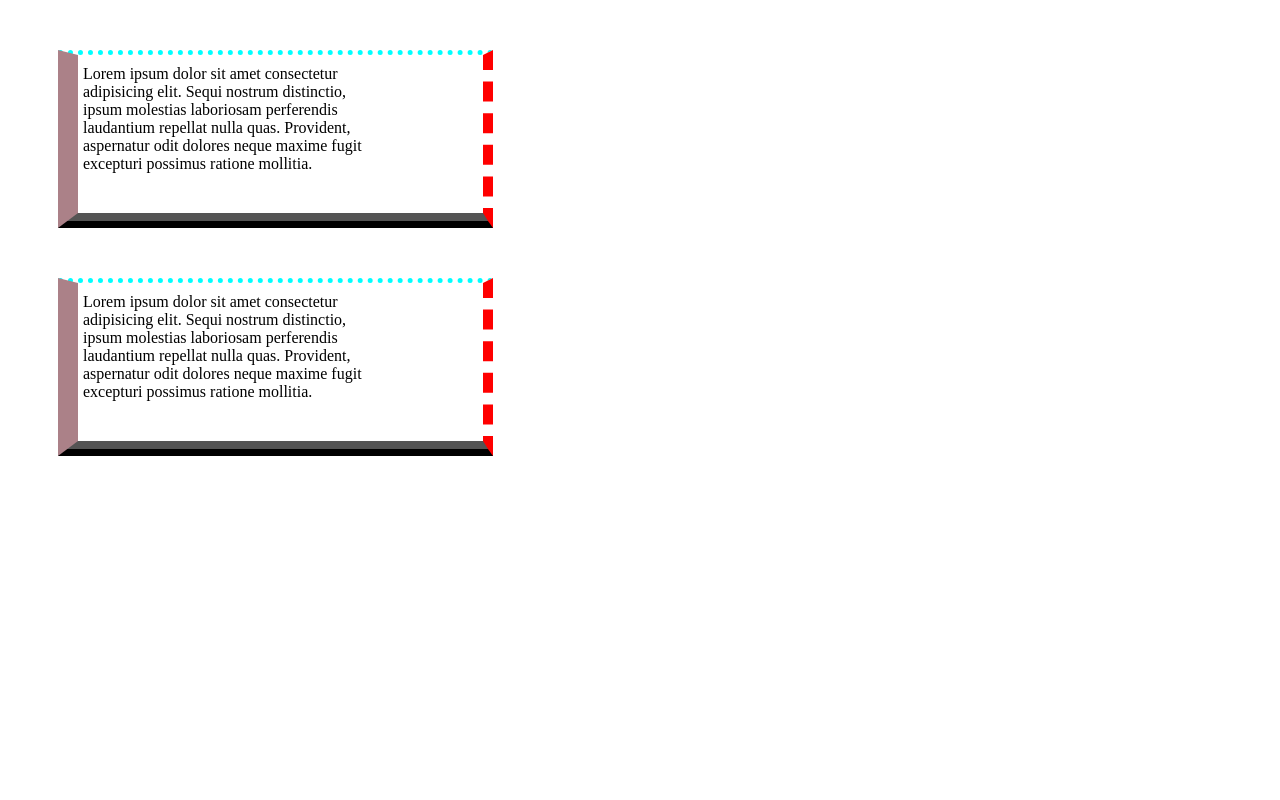
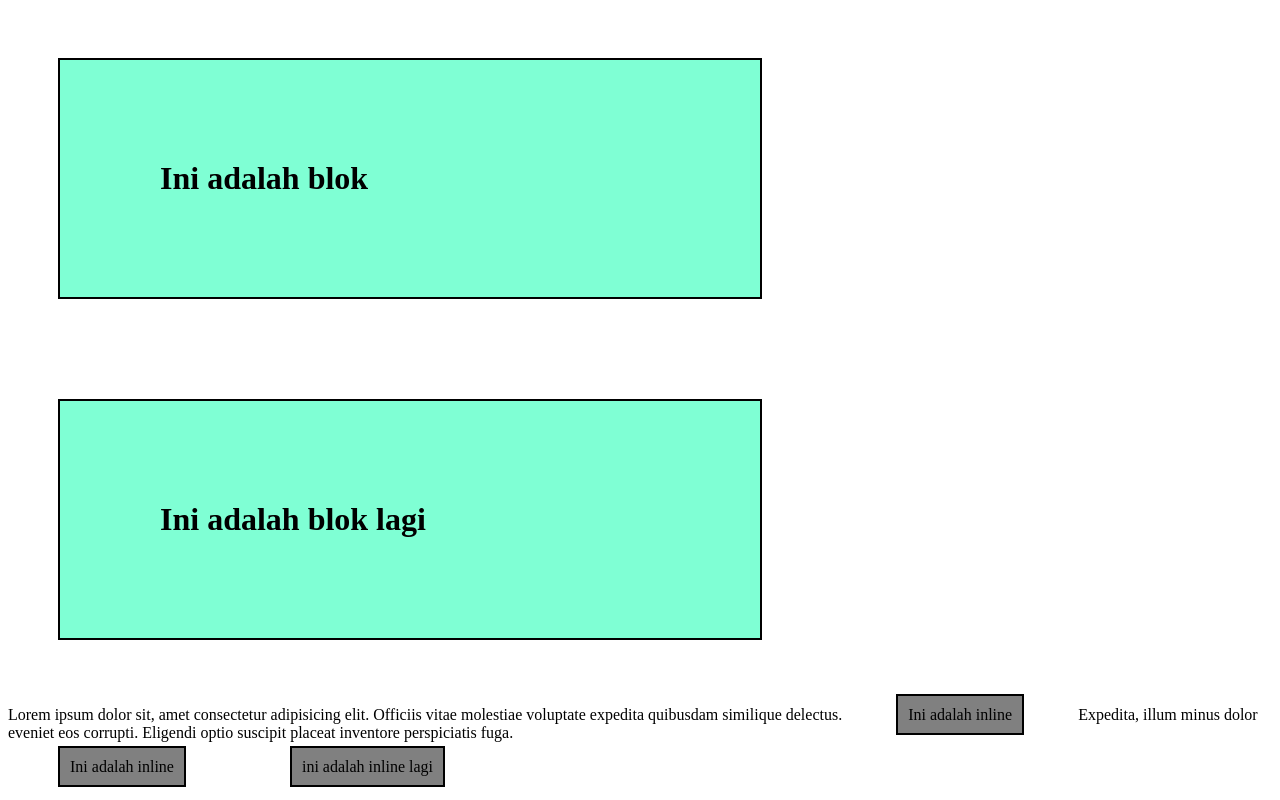
Before and after one commit to RM-Ibrahim/MyPortfolio, a plain HTML site: page box.html in a window 1280 px wide. Drawn offline with Linux system fonts and the light colour scheme.

Commit message:
Menambahkan h1 & p, juga pd css ditmbh utk warna background

```diff
--- a/box.css
+++ b/box.css
@@ -16,3 +16,20 @@ div {
 div {
     margin: 50px 50px 50px 50px;
 }
+
+h1 {
+    background-color: aquamarine;
+    border: 2px solid black;
+    width: 500px;
+    padding: 100px;
+    margin: 50px;
+    display: inline-block;
+}
+
+span {
+    background-color: grey;
+    border: 2px solid black;
+    width: 500px;
+    padding: 10px;
+    margin: 50px;
+}
--- a/box.html
+++ b/box.html
@@ -7,12 +7,12 @@
     <link rel="stylesheet" href="box.css">
 </head>
 <body>
-    <div>
-        Lorem ipsum dolor sit amet consectetur adipisicing elit. Sequi nostrum distinctio, ipsum molestias laboriosam perferendis laudantium repellat nulla quas. Provident, aspernatur odit dolores neque maxime fugit excepturi possimus ratione mollitia.
-    </div>
+   <h1>Ini adalah blok</h1>
+   <h1>Ini adalah blok lagi</h1>
 
-    <div>
-        Lorem ipsum dolor sit amet consectetur adipisicing elit. Sequi nostrum distinctio, ipsum molestias laboriosam perferendis laudantium repellat nulla quas. Provident, aspernatur odit dolores neque maxime fugit excepturi possimus ratione mollitia.
-    </div>
+   <p>Lorem ipsum dolor sit, amet consectetur adipisicing elit. Officiis vitae molestiae voluptate expedita quibusdam similique delectus. <span>Ini adalah inline</span> Expedita, illum minus dolor eveniet eos corrupti. Eligendi optio suscipit placeat inventore perspiciatis fuga.</p>
+
+   <span>Ini adalah inline</span>
+   <span>ini adalah inline lagi</span>
 </body>
 </html>
```
